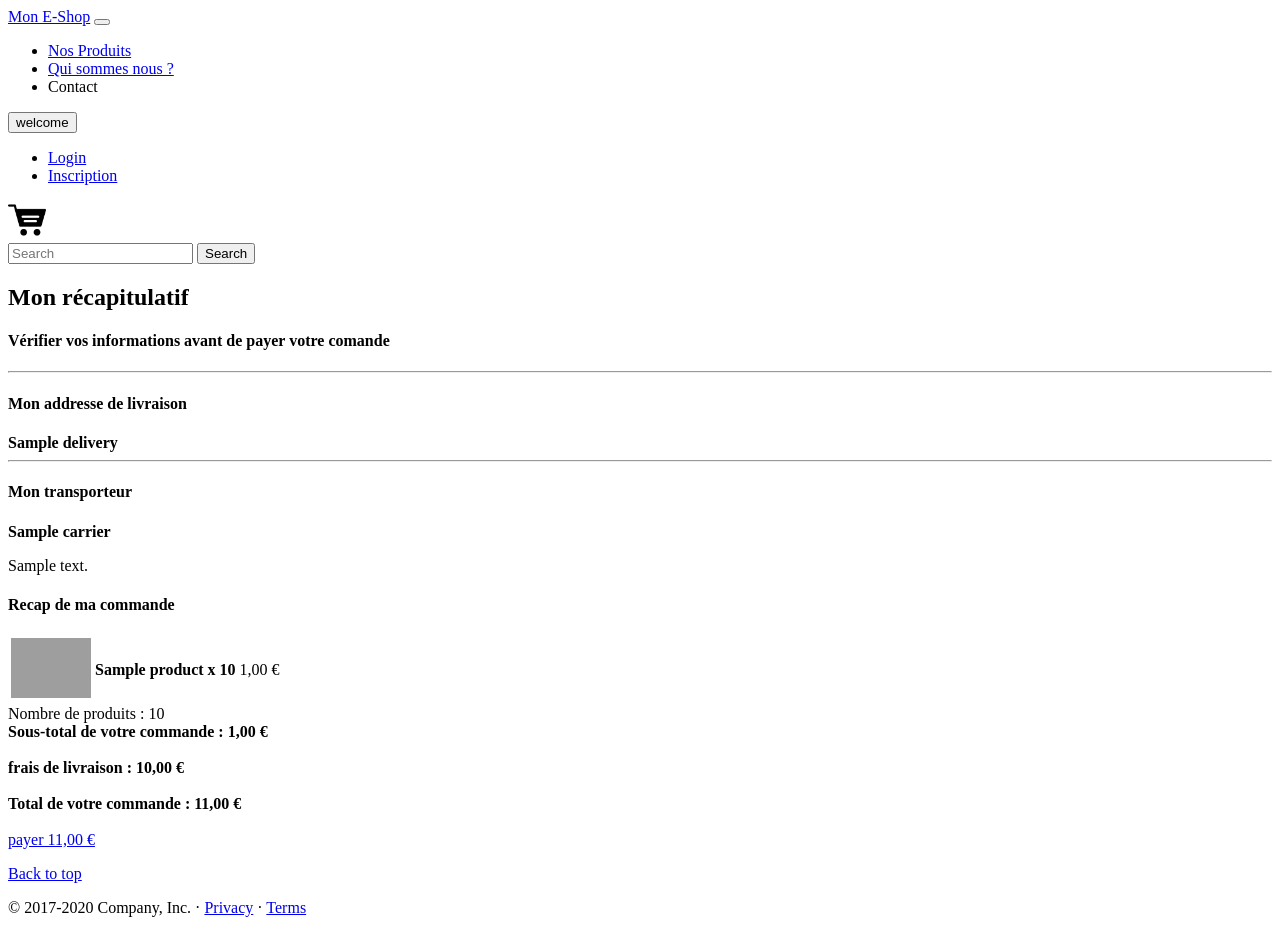
After one commit to Lecogoni/eshop-symphony6, a Symfony app: template templates/order/add.html.twig in a window 1280 px wide. The commit adds this page. Run offline with Twig, Linux system fonts and the light colour scheme; the template is opened without the code that fills it: most values are stand-ins (such as "Sample title", 1, 10 or a date in 2020); some libraries are stand-ins or nearby versions; grey boxes are pictures that could not be loaded.

Commit message:
cart process, stop before payment. user can consult cart, add deivery ad and carrier and check its order summury - at this stage order and order details are persisted

```diff
--- /dev/null
+++ b/templates/order/add.html.twig
@@ -0,0 +1,55 @@
+{% extends 'base.html.twig' %}
+
+{% block title %}payer ma commande{% endblock %}
+
+{% block body %}
+
+<div class="container">
+    <h2>Mon récapitulatif</h2>
+    <h4>Vérifier vos informations avant de payer votre comande</h4>
+    <hr>
+    <div class="row">
+        <div class="col-md-6">
+            <h4>Mon addresse de livraison</h4>
+            <strong>{{ delivery|raw }}</strong>
+            <hr>
+            <h4>Mon transporteur</h4>
+            <strong>{{ carrier.name }}</strong>
+            <p>{{ carrier.description }}</p>
+        </div>
+        <div class="col-md-6">
+            <div>
+                <h4>Recap de ma commande</h4>
+            </div>
+            <div>
+                {% set total = null %}
+                {% set numberOfProduct = 0 %}
+                <table class="table">
+                    {% for item in cart %}
+                        {% set numberOfProduct = numberOfProduct + item.quantity %}
+                            <tr>
+                                {{ dump(item)}}
+                                <td>
+                                    <img src="uploads/{{item.product.illustration}}" alt="{{ item.product.name }}" height="60px">
+                                </td>
+                                <th>{{item.product.name}} x {{item.quantity}}</th>
+                                <td>{{ ((item.quantity * item.product.price) / 100) | number_format(2, ',', '.')}} €</td>
+                            </tr>
+                        {% set total = total + (item.quantity * item.product.price) %}
+                    {% endfor %}
+                </table>
+                <div class='text-end'>
+                    Nombre de produits : {{ numberOfProduct }}<br>
+                    <b>Sous-total de votre commande : {{ (total / 100) | number_format(2, ',', '.')}} €</b><br><br>
+                    <b>frais de livraison : {{ (carrier.price) | number_format(2, ',', '.')}} €</b><br><br>
+                    {{ dump(carrier) }}
+                    <b>Total de votre commande : {{ ((total / 100) + carrier.price ) | number_format(2, ',', '.')}} €</b><br><br>
+                    <a href="{{ path('app_cart')}}" class="btn btn-info col-12">payer {{ ((total / 100) + carrier.price ) | number_format(2, ',', '.')}} €</a>
+                </div>
+            </div>
+        </div>
+    </div>
+
+</div>
+
+{% endblock %}
--- a/templates/order/index.html.twig
+++ b/templates/order/index.html.twig
@@ -11,7 +11,8 @@
         <div class="col-md-6">
             {# form choose carrier #}
             {% set formHtml %}
-                {{ form(form) }}
+                {{ form_start(form, {action:path('app_order_summary')}) }}
+                {{ form_end(form) }}
             {% endset %}
             {{ formHtml|replace({'[br]' : '<br>'})|raw}}
         </div>
@@ -33,7 +34,6 @@
             <div class='text-end'>
                 Nombre de produits : {{cart|length}}<br>
                 <b>Total de votre panier : {{ (total / 100) | number_format(2, ',', '.')}} €</b><br><br>
-                <a href="{{ path('app_order')}}" class="btn btn-success col-12">Payer</a><br><br>
                 <a href="{{ path('app_cart')}}" class="btn btn-info">modifier mon panier</a>
             </div>
 
```
Also changed, not shown: src/Controller/OrderController.php (+75 -5 lines).
